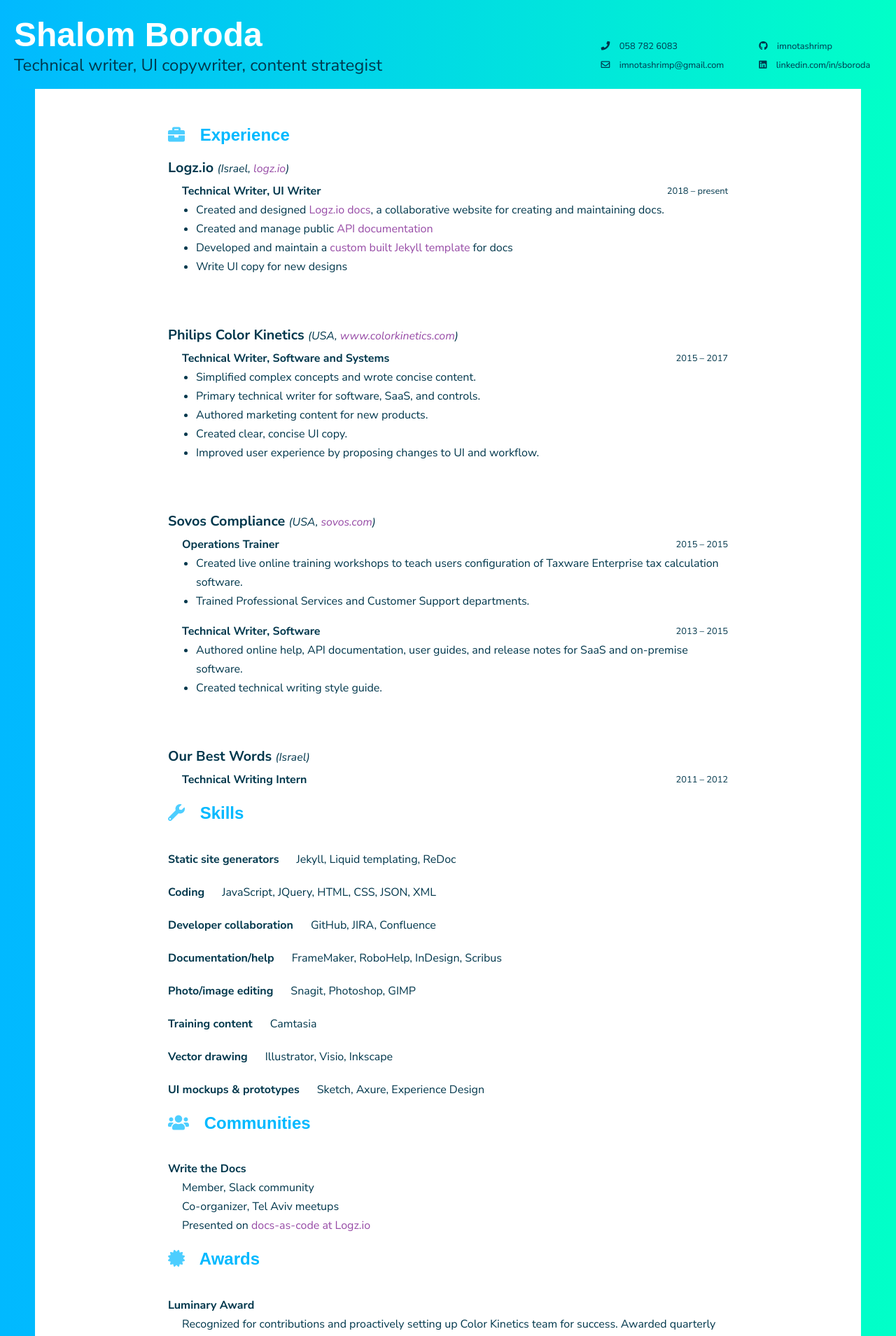
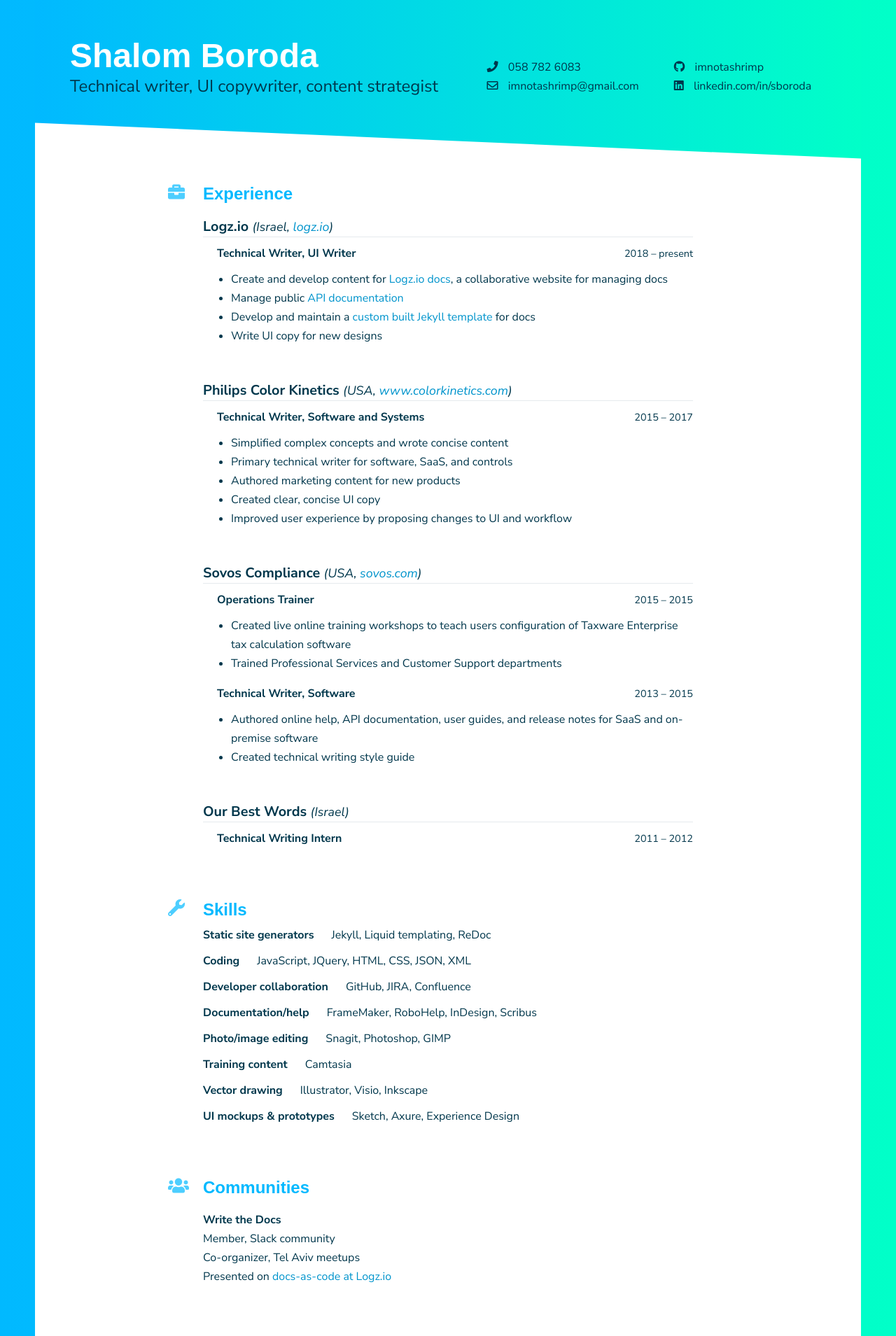
Before and after one commit to imnotashrimp/keeperOfTheDocs, a Jekyll site: the page built from src/cv.html, in a window 1280 px wide. Shown: the top 1909 px of the page at 70% size. Built offline with Jekyll 4.4.1, drawn with Linux system fonts in a browser that asks for light colours; nearby versions of some CDN libraries; some web fonts are replaced.

Commit message:
finalize cv design

```diff
--- a/src/_data/cv.yml
+++ b/src/_data/cv.yml
@@ -15,9 +15,9 @@ experience:
         start-date: 2018
         end-date: present
         items:
-          - Created and designed <a href="https://docs.logz.io">Logz.io docs</a>, a collaborative website for creating and maintaining docs.
-          - Created and manage public <a href="https://docs.logz.io/api/">API documentation</a>
-          - Developed and maintain a <a href="https://github.com/logzio/logz-docs">custom built Jekyll template</a> for docs
+          - Create and develop content for <a href="https://docs.logz.io">Logz.io docs</a>, a collaborative website for managing docs
+          - Manage public <a href="https://docs.logz.io/api/">API documentation</a>
+          - Develop and maintain a <a href="https://github.com/logzio/logz-docs">custom built Jekyll template</a> for docs
           - Write UI copy for new designs
   - company: Philips Color Kinetics
     location: USA
@@ -27,11 +27,11 @@ experience:
         start-date: 2015
         end-date: 2017
         items:
-          - Simplified complex concepts and wrote concise content.
-          - Primary technical writer for software, SaaS, and controls.
-          - Authored marketing content for new products.
-          - Created clear, concise UI copy.
-          - Improved user experience by proposing changes to UI and workflow.
+          - Simplified complex concepts and wrote concise content
+          - Primary technical writer for software, SaaS, and controls
+          - Authored marketing content for new products
+          - Created clear, concise UI copy
+          - Improved user experience by proposing changes to UI and workflow
   - company: Sovos Compliance
     location: USA
     website: https://sovos.com
@@ -40,14 +40,14 @@ experience:
         start-date: 2015
         end-date: 2015
         items:
-          - Created live online training workshops to teach users configuration of Taxware Enterprise tax calculation software.
-          - Trained Professional Services and Customer Support departments.
+          - Created live online training workshops to teach users configuration of Taxware Enterprise tax calculation software
+          - Trained Professional Services and Customer Support departments
       - title: Technical Writer, Software
         start-date: 2013
         end-date: 2015
         items:
-          - Authored online help, API documentation, user guides, and release notes for SaaS and on-premise software.
-          - Created technical writing style guide.
+          - Authored online help, API documentation, user guides, and release notes for SaaS and on-premise software
+          - Created technical writing style guide
   - company: Our Best Words
     location: Israel
     positions:
--- a/src/_includes/cv_section.html
+++ b/src/_includes/cv_section.html
@@ -2,7 +2,11 @@
 
 {%- for entry in cvSection -%}
 <div class="cv-entry">
-  <span class="cv-entry-name">{{entry.name}}</span>
+  <span class="cv-entry-name
+  {%- if include.oneline -%}
+    {{- }} oneline
+  {%- endif -%}
+  ">{{entry.name}}</span>
   {%- if entry.location -%}
     {{- }} <span class="cv-entry-location">({{entry.location}})</span>
   {%- endif -%}
--- a/src/css/main.css
+++ b/src/css/main.css
@@ -46,6 +46,9 @@
   /* gradients */
   --gradient-mint: linear-gradient(to right, var(--primary-100), #01ffc8);
 
+  /* CV */
+  --cv-border-width: 50px;
+
   font-size: 18px;
 }
 
@@ -65,7 +68,7 @@ h1, h2, h3, h4, h5, h6 {
 }
 
 a, a:active, a:visited {
-  color: var(--accent-2-100);
+  color: var(--secondary-100);
   text-decoration: none;
   display: inline-block;
 }
@@ -76,7 +79,7 @@ a::after {
   width: 0;
   height: 3px;
   margin-top: -3px;
-  background: var(--accent-2-100);
+  background: var(--secondary-100);
   transition: width .3s;
 }
 
@@ -111,26 +114,50 @@ header a {
   display: flex;
   flex-direction: column;
   font-size: 16px;
+  border: var(--cv-border-width) solid;
+  border-top: 0;
+  border-bottom: 0;
+  border-image-source: var(--gradient-mint);
+  border-image-slice: 20;
+
 }
 
 #cv-container > div {
-  padding-left: 20px;
-  padding-right: 20px;
+  padding-left: var(--cv-border-width);
+  padding-right: var(--cv-border-width);
 }
 
-#cv-head {
+#cv-header {
   background: var(--gradient-mint);
   display: flex;
   flex-wrap: wrap;
+  clip-path: polygon(
+    0 0,
+    100% 0,
+    100% 100%,
+    0 calc(100% - 4vw)
+  );
 }
 
-#cv-head a {
+#cv-footer {
+  background: var(--gradient-mint);
+  display: block;
+  height: 150px;
+  clip-path: polygon(
+    0 0,
+    100% calc(100% - 4vw),
+    100% 100%,
+    0 100%
+  );
+}
+
+#cv-header a {
   color: currentColor;
 }
 
-#cv-head > * {
-  margin-top: 20px;
-  margin-bottom: 20px;
+#cv-header > * {
+  margin-top: 50px;
+  margin-bottom: 7vw;
   align-self: flex-end;
 }
 
@@ -153,7 +180,6 @@ header a {
 
 #cv-contact-info {
   list-style-type: none;
-  font-size: .8em;
   columns: 2;
   column-gap: 50px;
 }
@@ -166,21 +192,20 @@ header a {
 #cv-body {
   margin-left: 0;
   margin-right: 0;
-  border: 50px solid;
-  border-top: 0;
-  border-image-source: var(--gradient-mint);
-  border-image-slice: 20;
   padding: 2em;
 }
 
+#cv-body h2:not(.first) {
+  margin-top: 50px;
+  margin-bottom: 0;
 }
 
-#cv-body h2 {
-  margin-top: 90px;
+#cv-body h2.first {
+  margin-top: -20px;
 }
 
 .cv-body-section {
-  max-width: 800px;
+  max-width: 700px;
   margin-left: auto;
   margin-right: auto;
 }
@@ -191,17 +216,20 @@ header a {
 
 .cv-body-section h2 i {
   color: var(--primary-70);
-  display: inline-block;
-  margin-right: 15px;
+  display: block;
+  position: relative;
+  left: -50px;
+  top: 1.3rem;
 }
 
 .cv-company-info {
   font-size: 1.1rem;
   font-weight: 700;
+  border-bottom: 1px solid var(--text-light-gray);
 }
 
 .cv-company-info:not(:first-child) {
-  margin-top: 70px;
+  margin-top: var(--cv-border-width);
 }
 
 .cv-job-title {
@@ -209,7 +237,7 @@ header a {
   display: flex;
   justify-content: space-between;
   margin-left: 20px;
-  margin-top: 5px;
+  margin-top: 10px;
   margin-bottom: 0;
 }
 
@@ -218,7 +246,7 @@ header a {
 }
 
 .cv-location, .cv-start-end-dates, .cv-entry-location {
-  font-size: .8em;
+  font-size: .9em;
   font-weight: 400;
 }
 
@@ -228,8 +256,11 @@ header a {
   margin-top: 20px;
 }
 
+.cv-entry-name.oneline {
+  margin-top: 10px;
+}
+
 .cv-entry-item {
-  margin-left: 20px;
   display: block;
 }
 
@@ -239,5 +270,5 @@ header a {
 }
 
 .cv-bullets {
-  margin-top: 0px;
+  margin-top: 10px;
 }
--- a/src/cv.html
+++ b/src/cv.html
@@ -8,7 +8,7 @@ permalink: /
 
 <div id="cv-container">
 
-<div id="cv-head">
+<div id="cv-header">
 
   <div id="cv-titles">
     <h1> {{cv.heading}} </h1>
@@ -31,7 +31,7 @@ permalink: /
 <div id="cv-body">
 
   <div id="cv-experience" class="cv-body-section">
-    <h2><i class="fas fa-briefcase"></i> Experience </h2>
+    <h2 class="first"><i class="fas fa-briefcase"></i> Experience </h2>
 
     <div class="cv-company">
       {%- for e in cv.experience %}
@@ -90,4 +90,7 @@ permalink: /
 
 </div>
 
+<div id="cv-footer">
 </div>
+
+</div>
```
